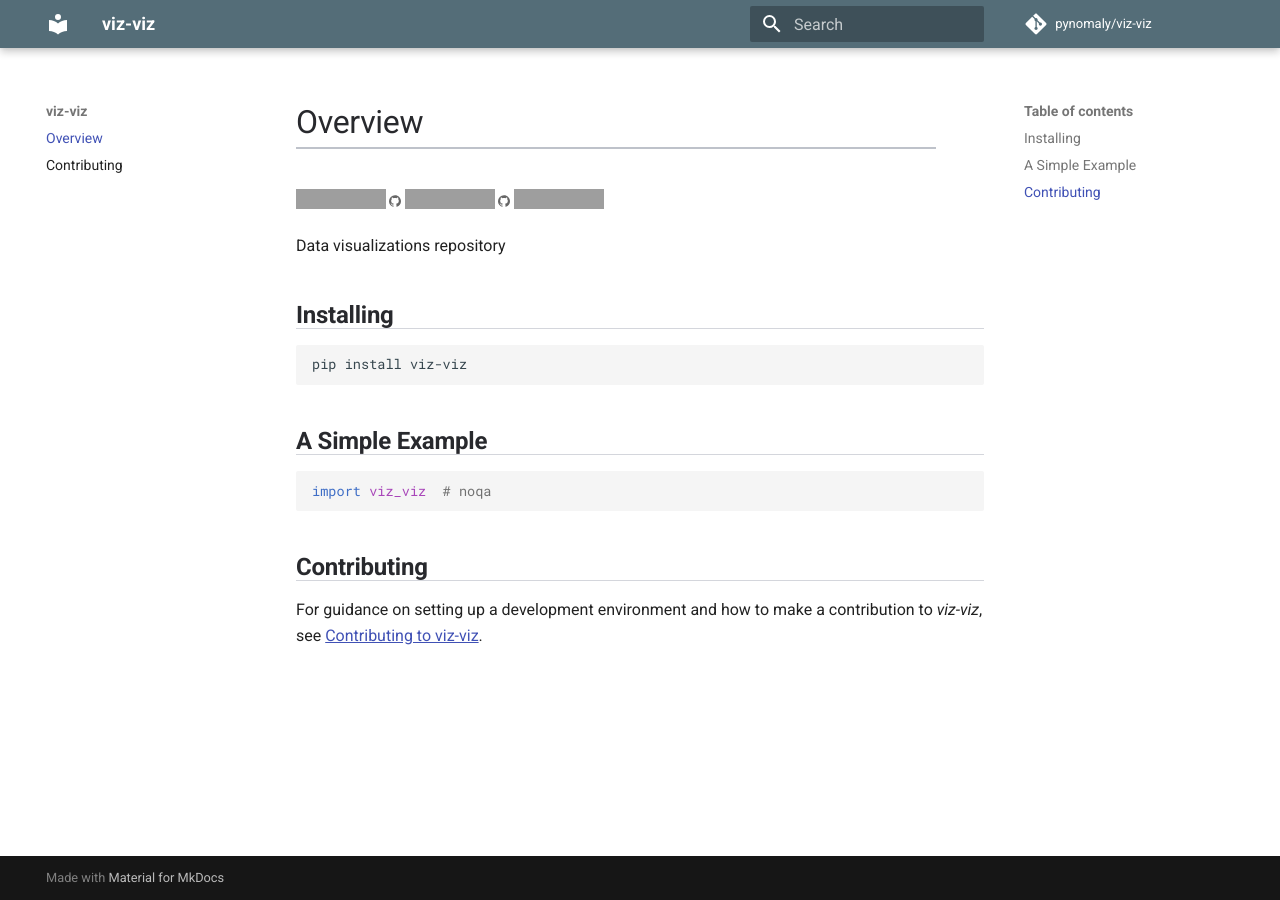
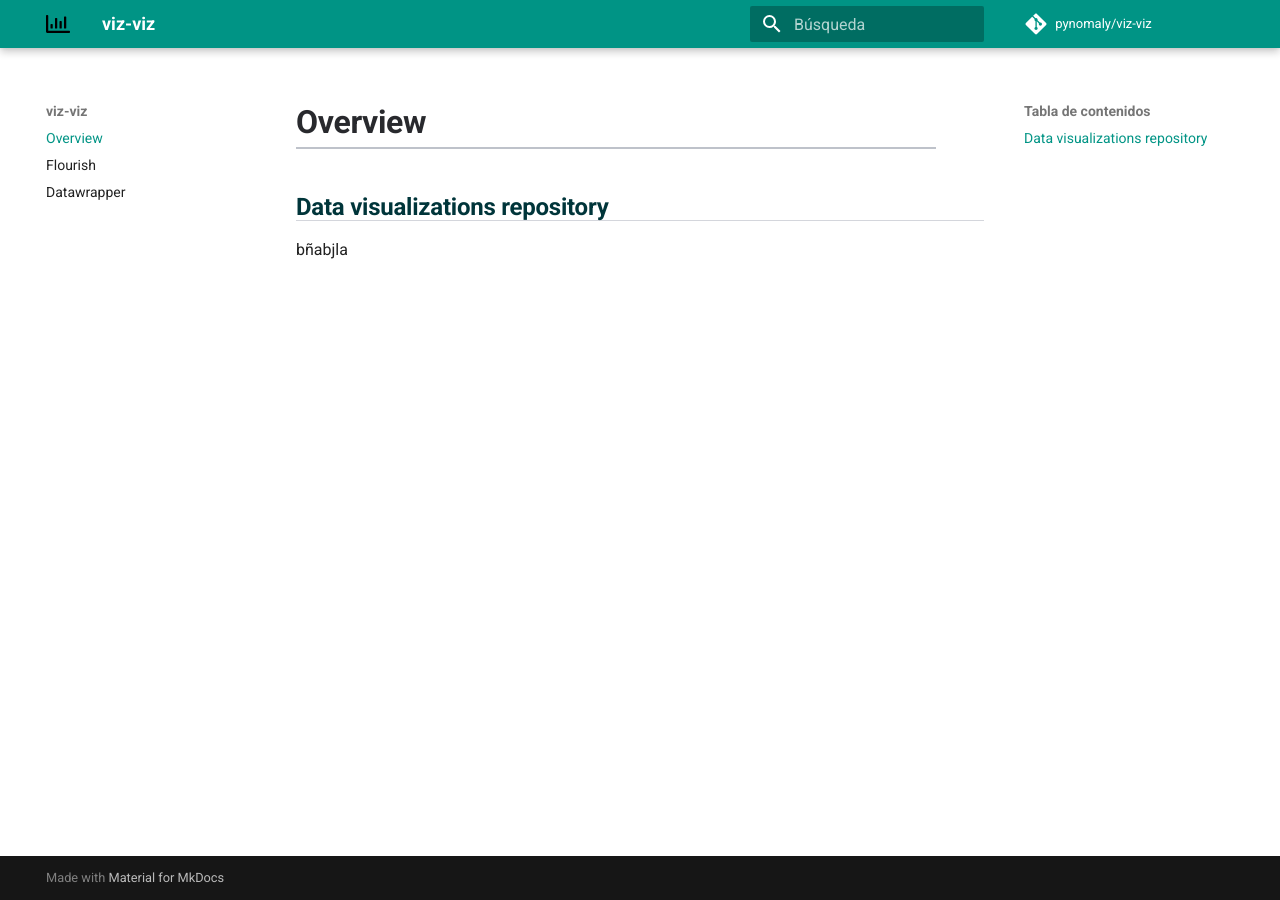
Before and after one commit to pynomaly/viz-viz, an MkDocs documentation site: the page built from docs/index.md, in a window 1280 px wide. Built offline with MkDocs 1.6.1 and Material for MkDocs 9.7.7, drawn with Linux system fonts in a browser that asks for light colours; comment, search, counter and statistics services are not loaded; grey boxes are pictures that could not be loaded.

Commit message:
creating viz-viz page

````diff
--- a/docs/examples/simple-example.py
+++ /dev/null
@@ -1 +0,0 @@
-import viz_viz  # noqa
--- a/docs/index.md
+++ b/docs/index.md
@@ -1,23 +1,3 @@
-[![Actions Status](https://github.com/lyz-code/viz-viz/workflows/Tests/badge.svg)](https://github.com/lyz-code/viz-viz/actions)
-[![Actions Status](https://github.com/lyz-code/viz-viz/workflows/Build/badge.svg)](https://github.com/lyz-code/viz-viz/actions)
-[![Coverage Status](https://coveralls.io/repos/github/lyz-code/viz-viz/badge.svg?branch=master)](https://coveralls.io/github/lyz-code/viz-viz?branch=master)
+# Data visualizations repository
 
-Data visualizations repository
-
-# Installing
-
-```bash
-pip install viz-viz
-```
-
-# A Simple Example
-
-```python
-{! examples/simple-example.py !}
-```
-
-# Contributing
-
-For guidance on setting up a development environment and how to make
-a contribution to *viz-viz*, see [Contributing to
-viz-viz](https://github.io/lyz-code/viz-viz/contributing).
+bñabjla
--- a/docs/stylesheets/extra.css
+++ b/docs/stylesheets/extra.css
@@ -10,7 +10,7 @@
 .md-typeset h1 {
   font-size: 32px;
   font-family: Content-font, Roboto, sans-serif;
-  font-weight: 500;
+  font-weight: 1000;
   line-height: 1.5;
   color: #28292d;
 }
@@ -30,7 +30,7 @@
   font-family: Content-font, Roboto, sans-serif;
   font-weight: 700;
   line-height: 1.5;
-  color: #28292d;
+  color: #00353a;
 }
 
 .md-typeset h2::after {
--- a/mkdocs.yml
+++ b/mkdocs.yml
@@ -3,7 +3,8 @@ site_author: pynomaly
 site_url: https://pynomaly.github.io/viz-viz
 nav:
   - Overview: index.md
-  - Contributing: contributing.md
+  - Flourish: flourish.md
+  - Datawrapper: datawrapper.md
 
 plugins:
   - search
@@ -40,17 +41,17 @@ markdown_extensions:
 
 theme:
   name: material
-  custom_dir: 'docs/theme'
-  # logo: 'images/logo.bmp'
+  logo: images/logo.svg
   features:
     - navigation.instant
+  language: es
   palette:
-    primary: 'blue grey'
-    accent: 'light blue'
+    primary: 'teal'
+    accent: 'amber'
 
 extra_css:
   - 'stylesheets/extra.css'
-  - 'stylesheets/links.css'
+#  - 'stylesheets/links.css'
 
 repo_name: pynomaly/viz-viz
 repo_url: https://github.com/pynomaly/viz-viz
````
Also changed, not shown: docs/datawrapper.md (added, +15 -0 lines), docs/flourish.md (added, +11 -0 lines), docs/images/logo.svg (added), 1 other file.
